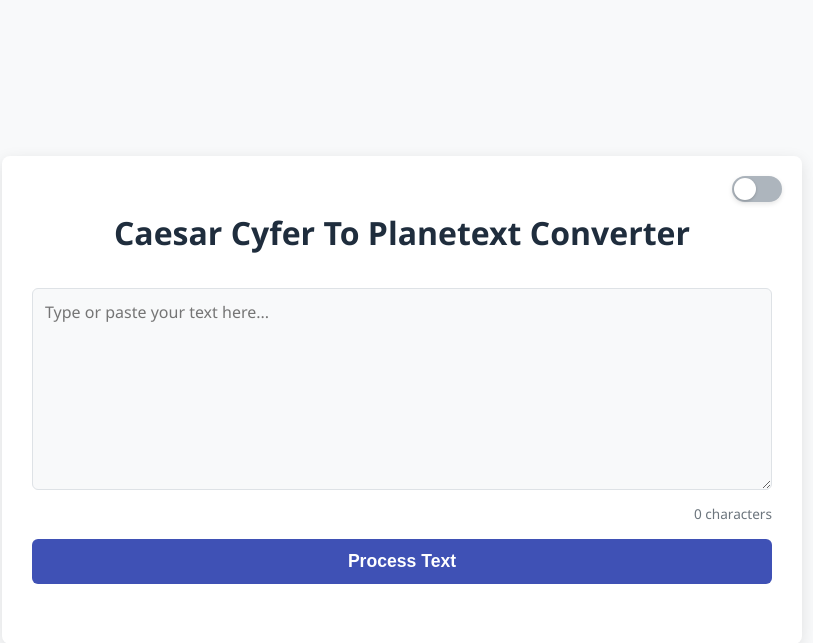
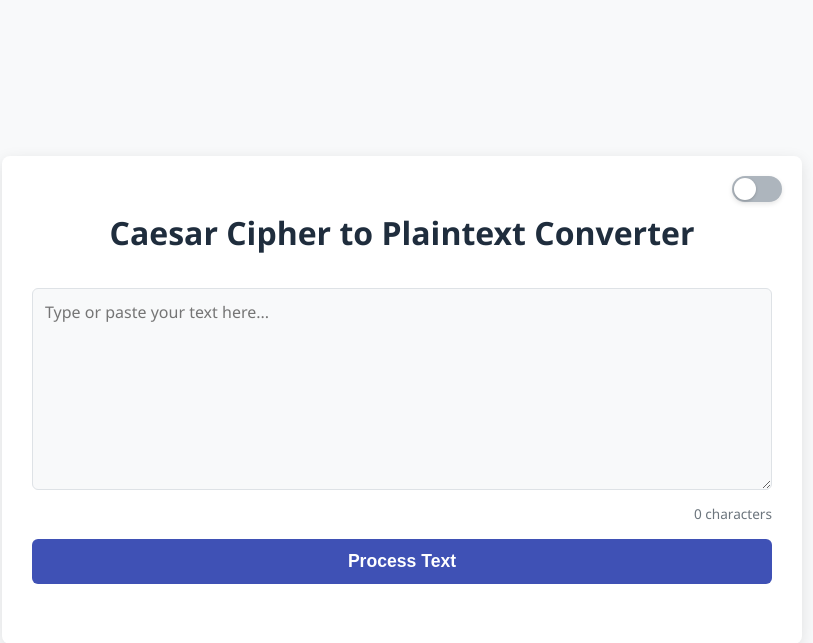
Before and after one commit to akash-chaudhari-dev/CrackCaesar, a Flask app: page / in a window 1280 px wide. Shown: the top 643 px of the page, without its empty margins (238-1051 px from the left). Run offline with Flask 3, Linux system fonts and the light colour scheme.

Commit message:
splling fixed

```diff
--- a/templates/index.html
+++ b/templates/index.html
@@ -382,7 +382,7 @@
             <span class="theme-icon"></span>
         </button>
 
-        <h1>Caesar Cyfer To Planetext Converter</h1>
+        <h1>Caesar Cipher to Plaintext Converter</h1>
 
         <form method="POST">
             <textarea
```
